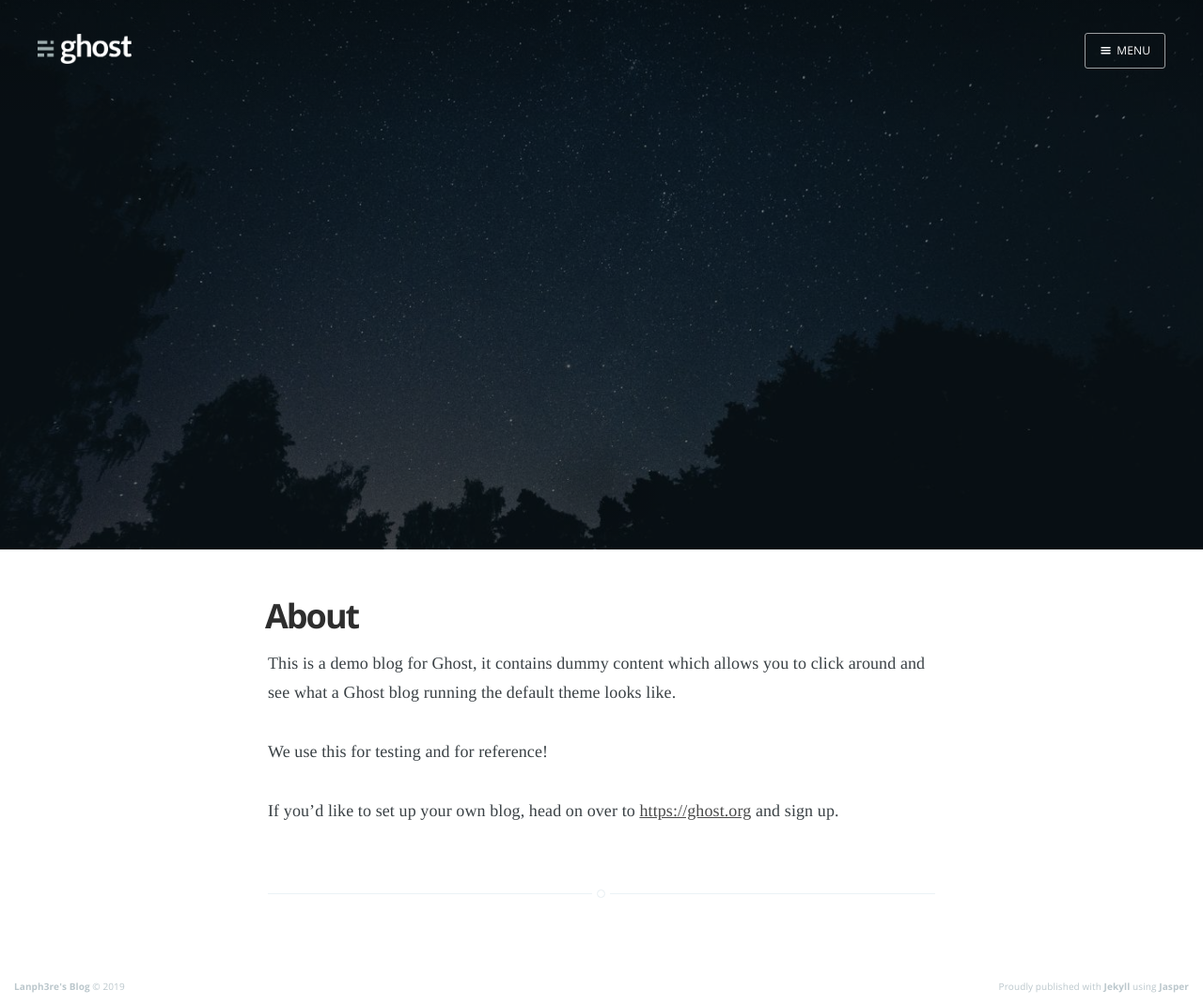
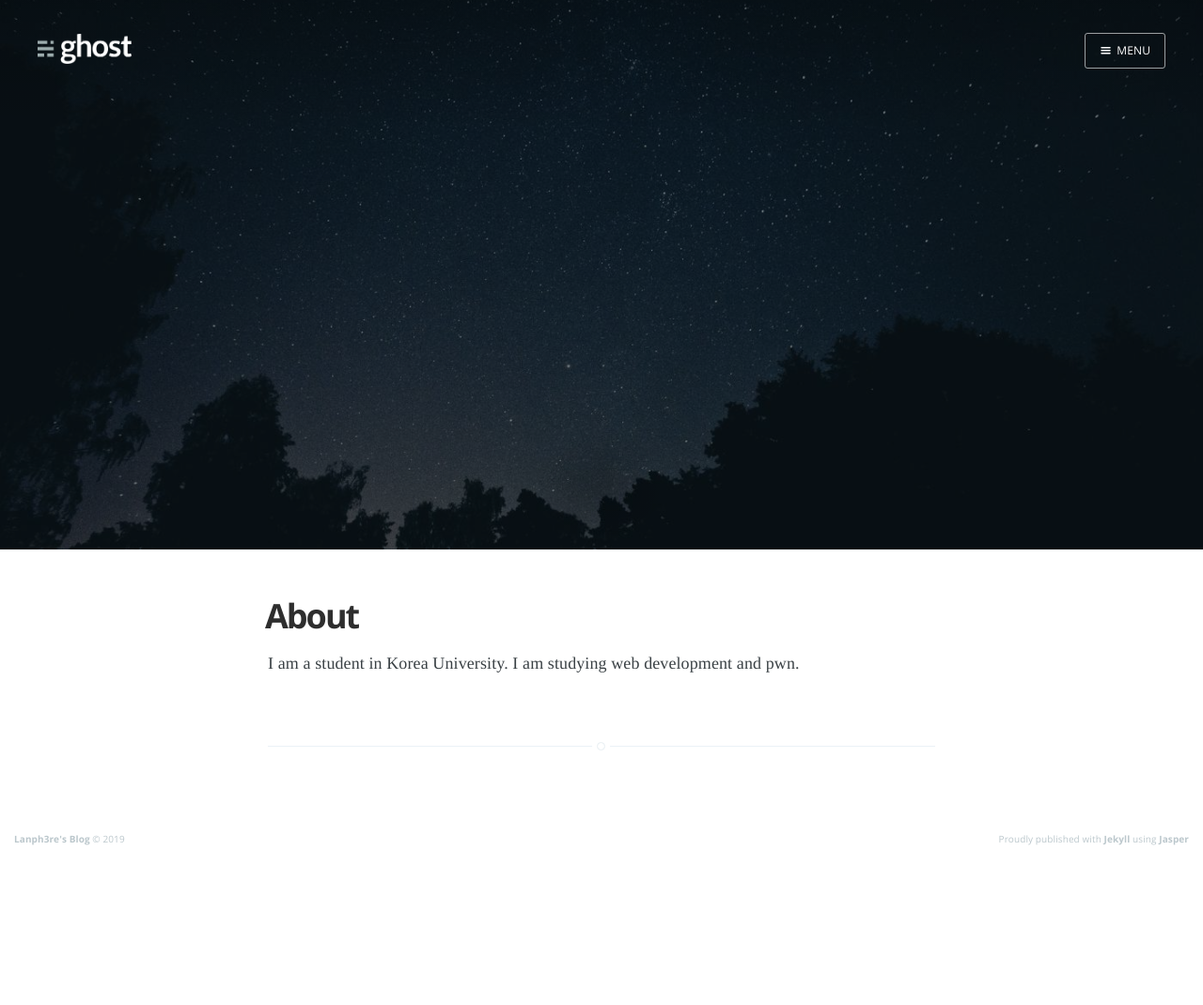
Before and after one commit to Lanph3re/lanph3re.github.io, a Jekyll site: the page built from about/index.md, in a window 1280 px wide. Shown: the whole page at 94% size. Built offline with Jekyll 4.4.1, drawn with Linux system fonts in a browser that asks for light colours; nearby versions of some CDN libraries; some web fonts are replaced; after the commit the page ends 912 px from its top, so only the background shows below that.

Commit message:
EDIT: edit about/index.md

```diff
--- a/about/index.md
+++ b/about/index.md
@@ -7,8 +7,4 @@
 current: about
 ---
 
-This is a demo blog for Ghost, it contains dummy content which allows you to click around and see what a Ghost blog running the default theme looks like.
-
-We use this for testing and for reference!
-
-If you'd like to set up your own blog, head on over to [https://ghost.org](https://ghost.org) and sign up.
+I am a student in Korea University. I am studying web development and pwn.
```
